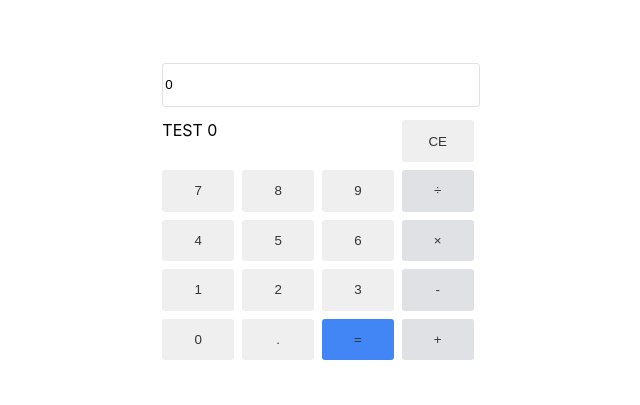
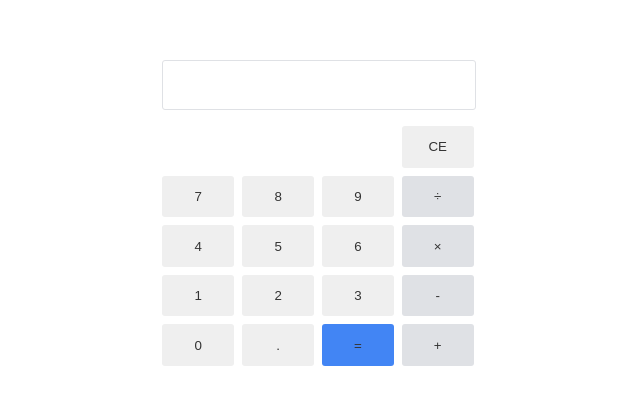
Before and after one commit to AndrewZamora/javascript-calculator, a React (Create React App) app: page / in a window 1280 px wide. Shown: the part 195-600 px from the top of the page, without its empty margins (322-962 px from the left). Built offline with nearby package versions, Linux system fonts and the light colour scheme.

Commit message:
Created clear and inputOperator functions

```diff
--- a/src/App.js
+++ b/src/App.js
@@ -27,7 +27,7 @@ export class App extends Component {
   constructor(props) {
     super(props);
     this.state = {
-      input: 0,
+      input: [],
       output: 0,
     };
   }
@@ -35,19 +35,26 @@ export class App extends Component {
     this.setState({ input: event.target.value });
   }
   inputNum = num => {
-    this.setState({ output: num });
+    this.setState({
+      input: [...this.state.input, num]
+    });
   }
-  add = () => {
-    this.setState(prevState => ({
-      input: prevState + this.state.input
-    }));
+  inputOperator = operator => {
+    this.setState({
+      input: [...this.state.input, operator]
+    });
   }
   equate = () => {
     this.setState({
       output: this.state.input
     });
   }
-  createNumPad = (func) => {
+  clear = () => {
+    this.setState({
+      input: []
+    });
+  }
+  createNumPad = func => {
     const numbers = ["zero", "one", "two", "three", "four", "five", "six", "seven", "eight", "nine"];
     return numbers.map((num, i) => {
       return (
@@ -65,23 +72,28 @@ export class App extends Component {
   render() {
     return (
       <div className="App">
-        <input
+        <div
+          id="display"
+          className="display">
+          {this.state.input}
+        </div>
+        {console.log(this.state.input)}
+        {/* <input
           id="display"
           className="display"
           type="text"
           value={this.state.output}
           onChange={() => this.onChange}
-        />
+        /> */}
         <div className="pad">
           {this.createNumPad(this.inputNum)}
-          {"TEST " + calculate([3, "*","-", 3])}
           <button className="decimal pad-btn" id="decimal" >.</button>
           <button className="equals pad-btn" id="equals" onClick={() => this.equate} >=</button>
-          <button className="clear pad-btn" id="clear" >CE</button>
-          <button className="divide operators pad-btn" id="divide">&divide;</button>
-          <button className="multiply operators pad-btn" id="multiply">&times;</button>
-          <button className="subtract operators pad-btn" id="subtract">-</button>
-          <button className="add operators pad-btn" id="add" onClick={() => this.add}>+</button>
+          <button className="clear pad-btn" id="clear" onClick={() => this.clear}>CE</button>
+          <button className="divide operators pad-btn" id="divide" onClick={() => this.inputOperator("/")}>&divide;</button>
+          <button className="multiply operators pad-btn" id="multiply" onClick={() => this.inputOperator("*")}>&times;</button>
+          <button className="subtract operators pad-btn" id="subtract" onClick={() => this.inputOperator("-")}>-</button>
+          <button className="add operators pad-btn" id="add" onClick={() => this.inputOperator("+")}>+</button>
         </div>
       </div>
     )
```
